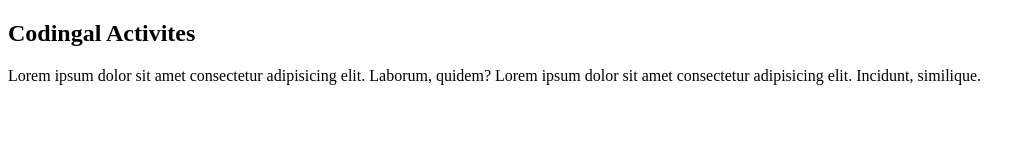
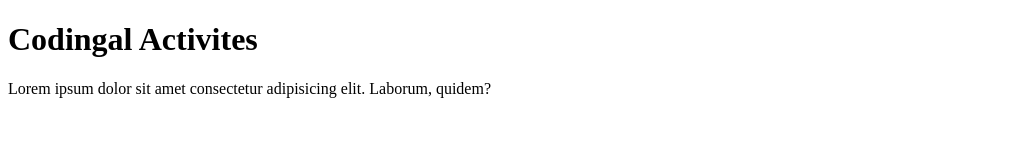
Before and after one commit to moeezvirk14-bit/Codingal-Activities, a plain HTML site: page index.html in a window 1280 px wide. Shown: the whole page, without its empty margins (0-1032 px from the left). Drawn offline with Linux system fonts and the light colour scheme.

Commit message:
Codingal Activities

```diff
--- a/index.html
+++ b/index.html
@@ -7,14 +7,7 @@
     <title>Codigal Activites</title>
   </head>
   <body>
-    <main>
-      <section>
-        <h1>Codingal Activites</h1>
-        <p>
-          Lorem ipsum dolor sit amet consectetur adipisicing elit. Laborum,
-          quidem? Lorem ipsum dolor sit amet consectetur adipisicing elit. Incidunt, similique.
-        </p>
-      </section>
-    </main>
+    <h1>Codingal Activites</h1>
+    <p>Lorem ipsum dolor sit amet consectetur adipisicing elit. Laborum, quidem?</p>
   </body>
 </html>
```
